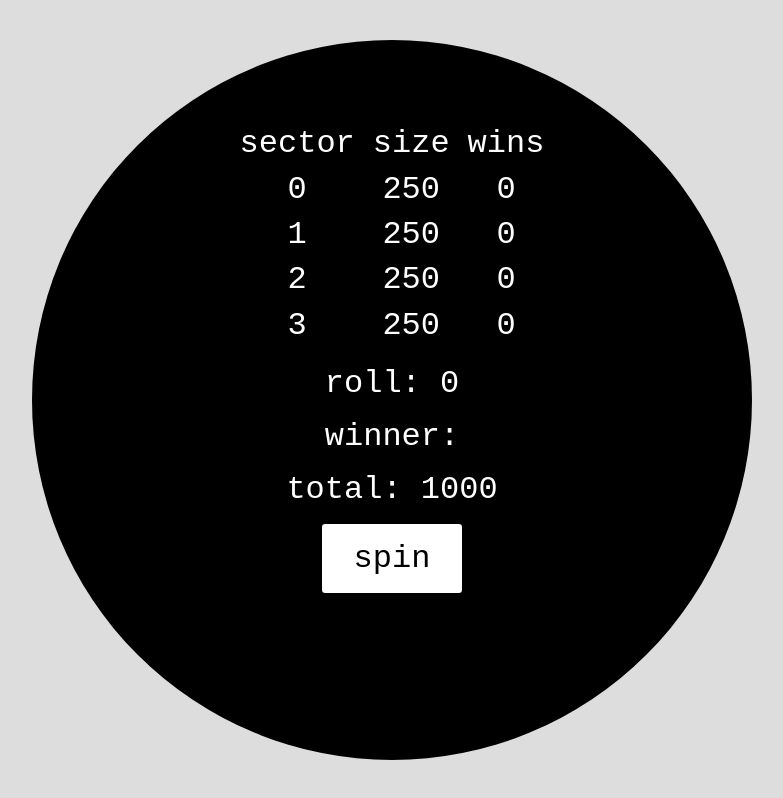
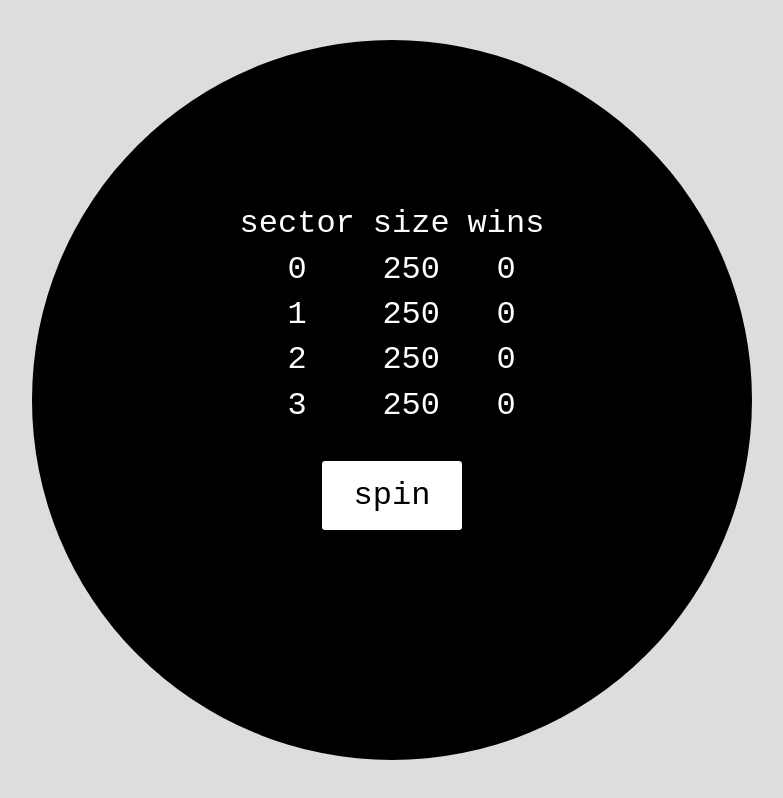
Before and after one commit to frankalbenesius/spinner, a Next.js app: page / in a window 1280 px wide. Shown: the whole page, without its empty margins (248-1031 px from the left). Built offline with nearby package versions, Linux system fonts and the light colour scheme.

Commit message:
adjust odds of winning based on previous rolls

```diff
--- a/components/Spinner/actions.js
+++ b/components/Spinner/actions.js
@@ -13,11 +13,13 @@ export const roll = state => {
   const spreadCount = state.sectors.length - 1
   const changeInSize = rawChangeInSize - rawChangeInSize % spreadCount
 
-  const sectors = state.sectors.map((sector, index) => {
+  // create new sectors with updated sizes
+  const sectors = state.sectors.map((sector, index, arr) => {
     if (index === winningIndex) {
       return {
         ...sector,
         size: sector.size - changeInSize,
+        wins: sector.wins + 1,
       }
     } else {
       return {
@@ -27,6 +29,11 @@ export const roll = state => {
     }
   })
 
+  // update the start values of the new sectors based on new sizes
+  sectors.forEach((sector, index) => {
+    sector.start = sectors.slice(0, index).reduce((sum, s) => s.size + sum, 0)
+  })
+
   return {
     ...state,
     sectors,
--- a/components/Spinner/index.js
+++ b/components/Spinner/index.js
@@ -48,7 +48,10 @@ class Spinner extends React.Component {
             </thead>
             <tbody>
               {this.state.sectors.map((sector, i) => (
-                <tr key={i}>
+                <tr
+                  key={i}
+                  style={{ color: i === this.state.winner ? 'red' : 'white' }}
+                >
                   <td>{i}</td>
                   <td>{sector.size}</td>
                   <td>{sector.wins}</td>
@@ -56,12 +59,6 @@ class Spinner extends React.Component {
               ))}
             </tbody>
           </table>
-          <div>roll: {this.state.roll}</div>
-          <div>winner: {this.state.winner}</div>
-          <div>
-            total:{' '}
-            {this.state.sectors.reduce((acc, sector) => acc + sector.size, 0)}
-          </div>
           <button onClick={this.handleRoll}>spin</button>
         </div>
         <style jsx>
@@ -77,7 +74,7 @@ class Spinner extends React.Component {
               transform: translate(-50%, -50%);
             }
             .content {
-              padding: 5rem;
+              padding-top: 20vmin;
               text-align: center;
               color: white;
               font-family: monospace;
@@ -91,10 +88,8 @@ class Spinner extends React.Component {
               font-weight: normal;
               padding: 0.2rem 0.5rem;
             }
-            .content div {
-              margin: 1rem;
-            }
             button {
+              margin-top: 2rem;
               border: none;
               border-radius: 0.2rem;
               background-color: white;
```
